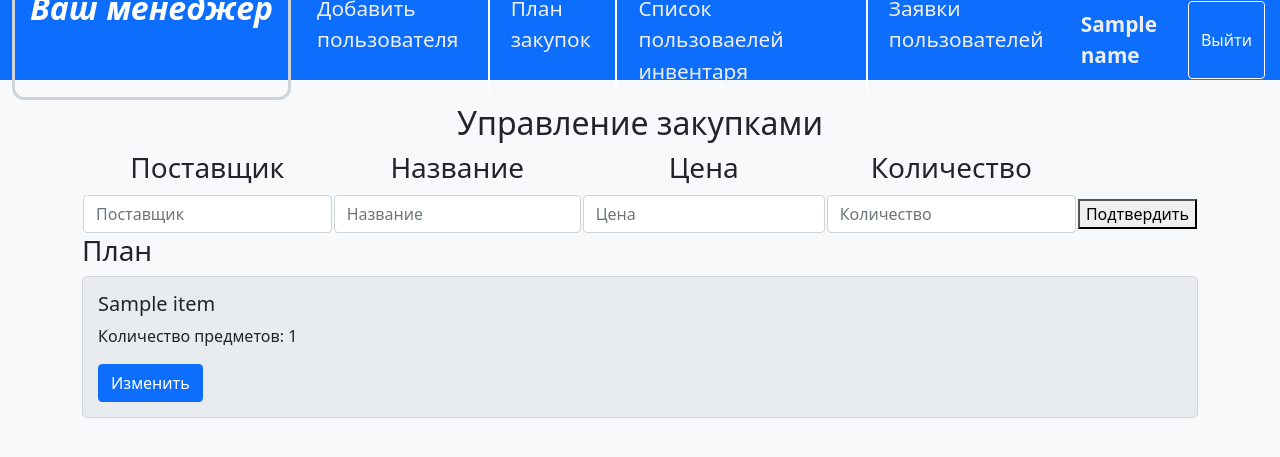
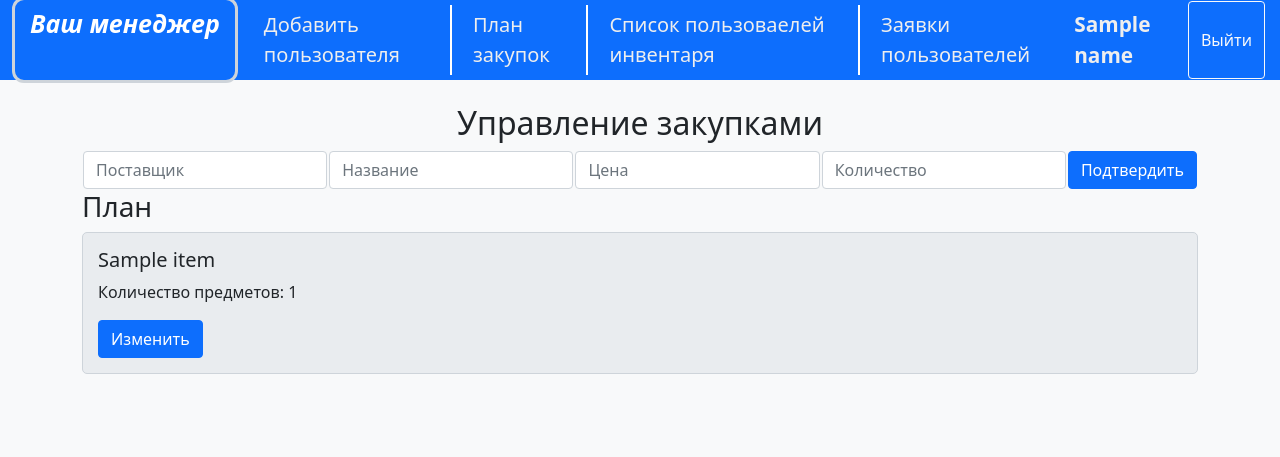
Before and after one commit to Karaseyka/Sport-equipment-management, a Flask app: template templates/plan_admin.html in a window 1280 px wide. Shown: the top 457 px of the page. Run offline with Flask 3, Linux system fonts and the light colour scheme; the template is opened without the code that fills it: most values are stand-ins (such as "Sample title", 1, 10 or a date in 2020); some libraries are stand-ins or nearby versions.

Commit message:
Navbar on large scale Fix

```diff
--- a/templates/base.html
+++ b/templates/base.html
@@ -42,16 +42,18 @@
 
         .navbar {
             height: 80px;
+            width: auto;
         }
 
         .navbar-brand {
-            font-size: 2rem;
+            font-size: 25px;
             font-style: oblique;
             font-weight: bold;
             border: 3px solid #ced4da;
             border-radius: 12px;
             margin: 5px;
-            padding: 1px 15px 3px 15px;
+            padding: 5px 15px 1px 15px;
+            display: flex;
         }
 
         .nav-link {
@@ -65,7 +67,7 @@
         }
 
         .nav-link-tab {
-            font-size: 1.3rem;
+            font-size: 20px;
             color: #eeeeee;
             display: block;
             padding: 0.5rem 1rem;
@@ -122,7 +124,6 @@
         .nav-item {
             width: 320px;
         }
-
     </style>
 </head>
 <body>
--- a/templates/plan_admin.html
+++ b/templates/plan_admin.html
@@ -5,20 +5,12 @@
         <h2 align="center">Управление закупками</h2>
         <table align="center">
             <tr>
-                <td><h3 align="center">Поставщик</h3></td>
-                <td><h3 align="center">Название</h3></td>
-                <td><h3 align="center">Цена</h3></td>
-                <td><h3 align="center">Количество</h3></td>
-            </tr>
-            <tr>
                 <form method="POST">
                     <td><input type="text" class="form-control" name="supplier" placeholder="Поставщик" required></td>
                     <td><input type="text" class="form-control" name="name_item" placeholder="Название" required></td>
                     <td><input type="number" class="form-control" name="price" placeholder="Цена" required></td>
                     <td><input type="number" class="form-control" name="quantity" placeholder="Количество" required></td>
-                    <td>
-                        <button type="submit">Подтвердить</button>
-                    </td>
+                    <td><button class="btn btn-primary">Подтвердить</button></td>
                 </form>
             </tr>
         </table>
--- a/templates/register.html
+++ b/templates/register.html
@@ -41,7 +41,7 @@
         </div>
 
         <div id="registerSection" style="display: none;">
-            <h2 class="text-center mt-4">Регистрация</h2>
+            <h2 class="text-center page-header" style="font-size: 35px; margin: 10px 130px 30px">Регистрация</h2>
             <form id="registerForm">
                 <div class="form-group">
                     <label for="newUsername">Имя пользователя</label>
--- a/templates/starter.html
+++ b/templates/starter.html
@@ -107,12 +107,12 @@
 </head>
 <body>
 <header class="header">
-    <div class="container">
+    <div class="container" align="center">
         <h1 class="text-white mb-0">Спортивный менеджер инвентаря 1984!</h1>
     </div>
 </header>
 
-<main class="container">
+<main class="container" style="margin-top: 90px;">
     <div class="main-content">
         <div class="text-center">
             <p class="animated-text">Добро пожаловать в самое эффективное управление спортивным инвентарем вашей школы</p>
@@ -131,7 +131,7 @@
     </div>
 </main>
 
-<footer class="footer text-center">
+<footer class="footer text-center" style="margin-top: 300px">
     <div class="container">
         <p class="mb-0">&copy; 2024 Спортивный менеджер инвентаря. Все права защищены.</p>
     </div>
```
